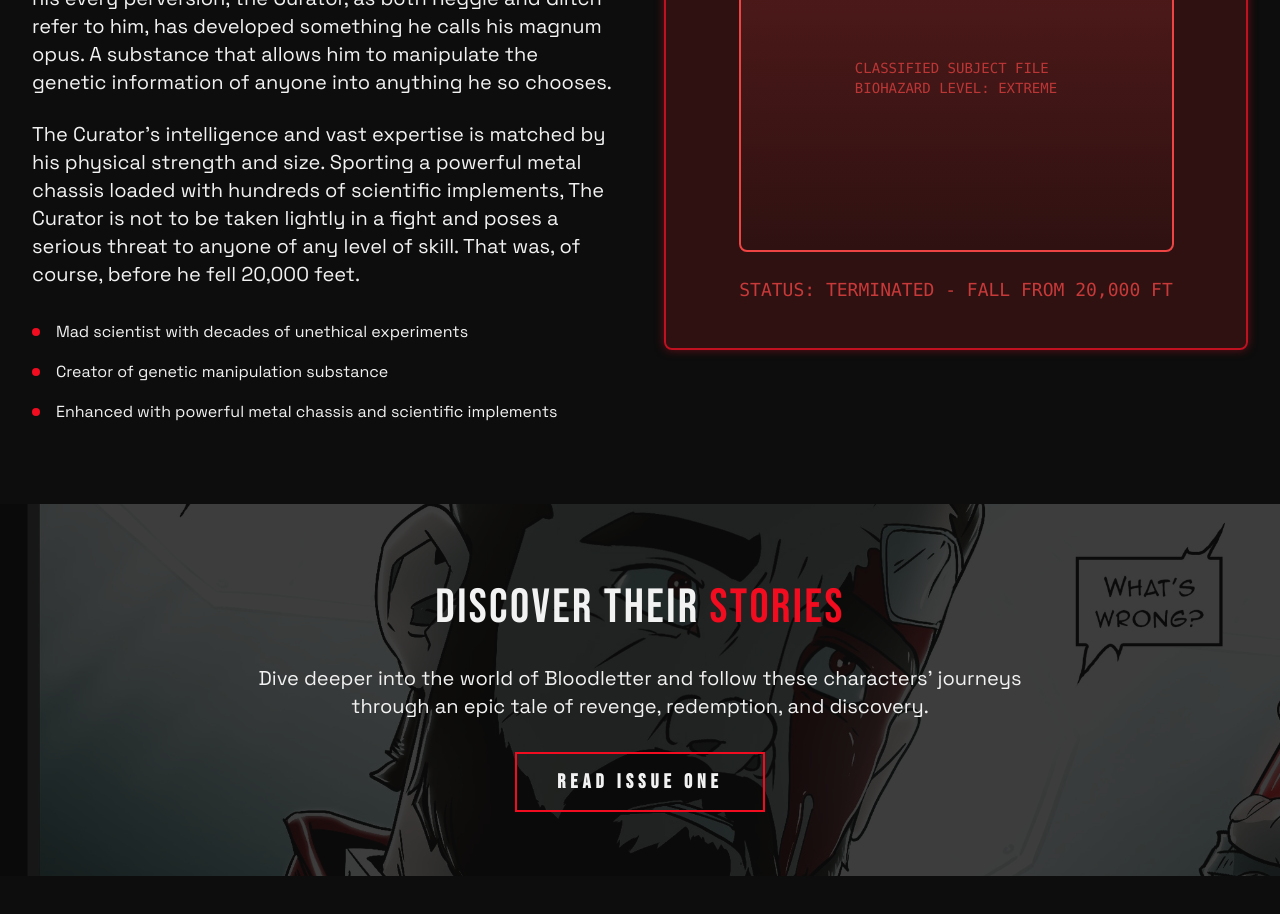
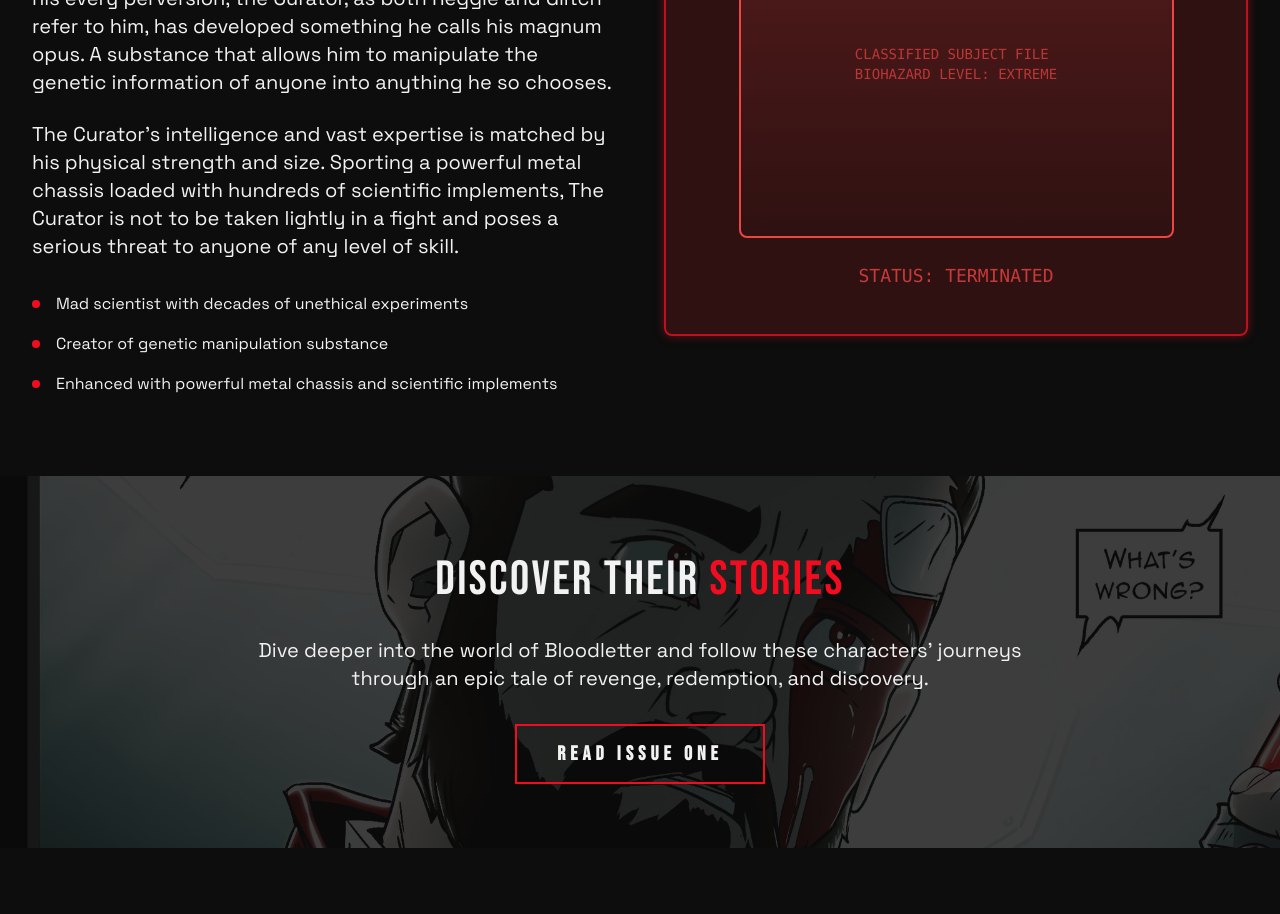
Before and after one commit to cyon1c/reggie-b, a Next.js app: page /characters in a window 1280 px wide. Shown: the part 2300-3214 px from the top of the page. Built offline with nearby package versions, Linux system fonts and the light colour scheme.

Commit message:
General polish, legend for comic reader.

```diff
--- a/app/characters/page.tsx
+++ b/app/characters/page.tsx
@@ -156,7 +156,6 @@
                 The Curator's intelligence and vast expertise is matched by his physical strength and size.
                 Sporting a powerful metal chassis loaded with hundreds of scientific implements, The Curator
                 is not to be taken lightly in a fight and poses a serious threat to anyone of any level of skill.
-                That was, of course, before he fell 20,000 feet.
               </p>
               <div className="space-y-4 mt-8">
                 <div className="flex items-center gap-4">
@@ -187,7 +186,7 @@
                         </div>
                       </div>
                       <div className="text-red-500/80 text-lg font-mono mt-2">
-                        STATUS: TERMINATED - FALL FROM 20,000 FT
+                        STATUS: TERMINATED
                       </div>
                     </div>
                   </div>
--- a/package.json
+++ b/package.json
@@ -9,8 +9,10 @@
     "lint": "next lint"
   },
   "dependencies": {
+    "@types/nodemailer": "^6.4.17",
     "@vercel/blob": "^0.27.3",
     "next": "^14.0.4",
+    "nodemailer": "^6.10.0",
     "react": "^18.2.0",
     "react-dom": "^18.2.0",
     "react-slick": "^0.29.0",
```
Also changed, not shown: app/comics/page.tsx (line endings or trailing spaces), app/globals.css (line endings or trailing spaces), 1 other file (tests, documents, lock files or other folders).
